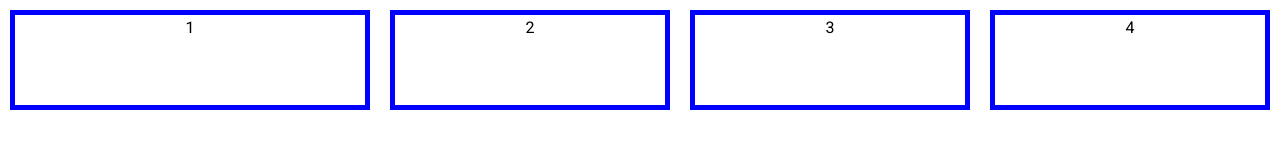
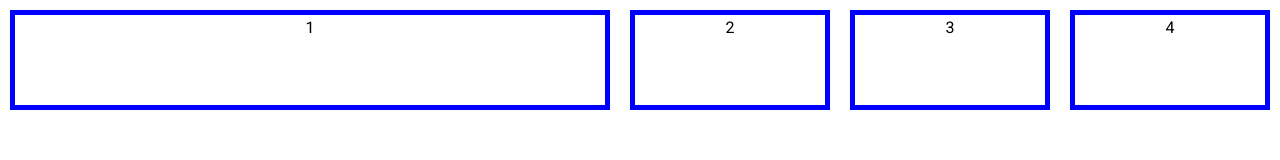
Before and after one commit to oliveroliverio/career_foundry_intro_2_frontend_dev, a plain HTML site: page practice.html in a window 1280 px wide. Drawn offline with nearby package versions, Linux system fonts and the light colour scheme.

Commit message:
remove flex-grow:1 from all divs and make each 200px each except for the first one

```diff
--- a/css/styles.css
+++ b/css/styles.css
@@ -105,7 +105,7 @@ button: focus {
 	margin: 10px;
 	min-height: 100px;
 	flex-basis: 200px;
-	flex-grow: 1;
+	/* flex-grow: 1; */
 }
 
 #container div:nth-child(1) {
```
